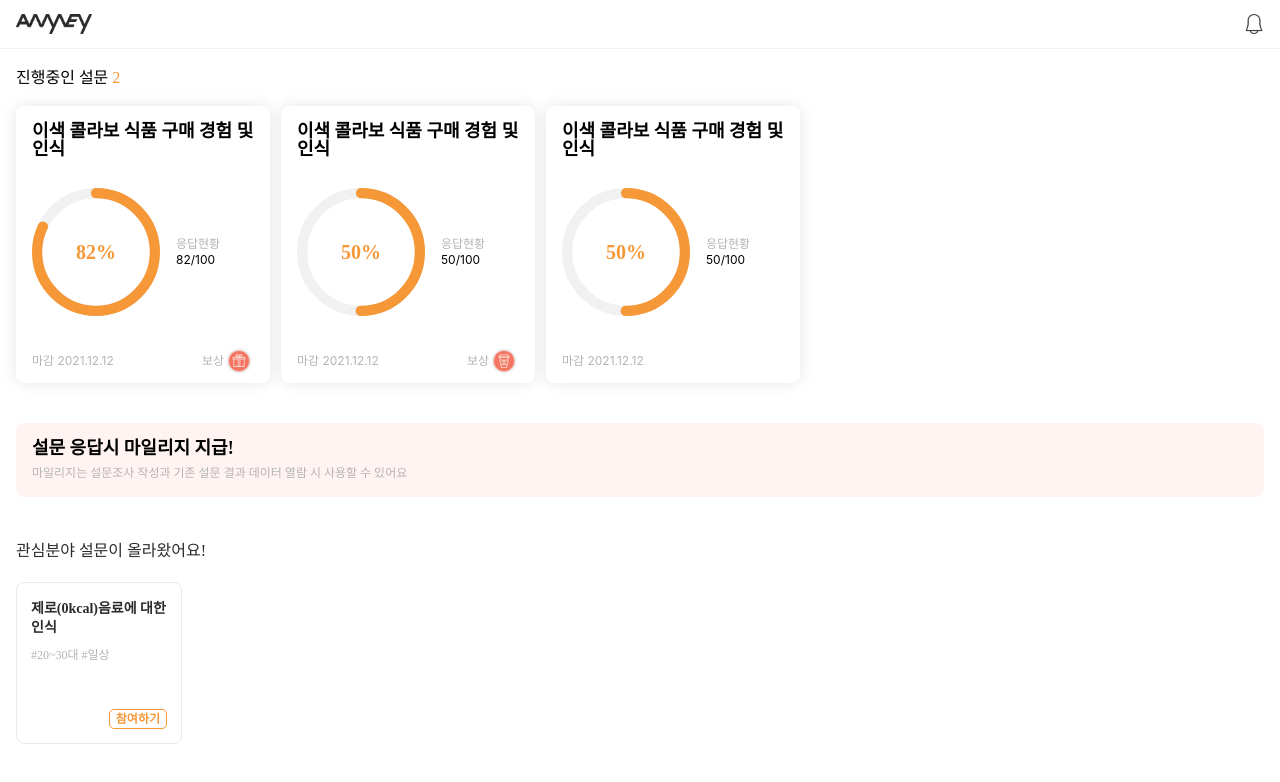
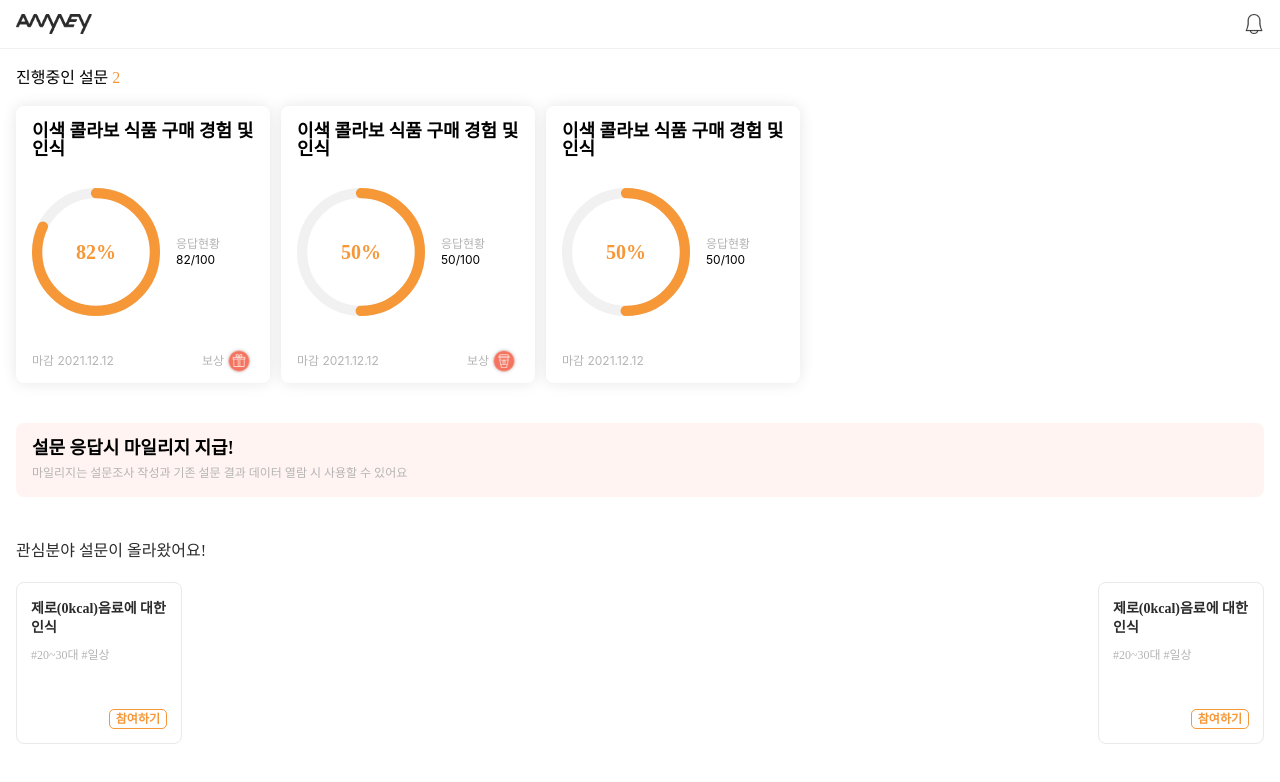
Before and after one commit to Lee-Seonghyun316/AnyVey, a React (Create React App) app: page / in a window 1280 px wide. Shown: the top 782 px of the page. Built offline with nearby package versions, Linux system fonts and the light colour scheme.

Commit message:
style: 관심 설문 작업중

```diff
--- a/src/features/home/home.tsx
+++ b/src/features/home/home.tsx
@@ -66,6 +66,11 @@ const Home = () => {
           <InterestTag>#20~30대 #일상</InterestTag>
           <InvolveButton>참여하기</InvolveButton>
         </Interest>
+        <Interest>
+          <InterestTitle>제로(0kcal)음료에 대한 인식</InterestTitle>
+          <InterestTag>#20~30대 #일상</InterestTag>
+          <InvolveButton>참여하기</InvolveButton>
+        </Interest>
       </Interests>
     </HomeContainer>
   );
@@ -123,6 +128,8 @@ const GainDes = styled.div`
 
 const Interests = styled.section`
   margin: 0 16px;
+  display: flex;
+  justify-content: space-between;
 `;
 
 const InterestsTitle = styled.div`
```
